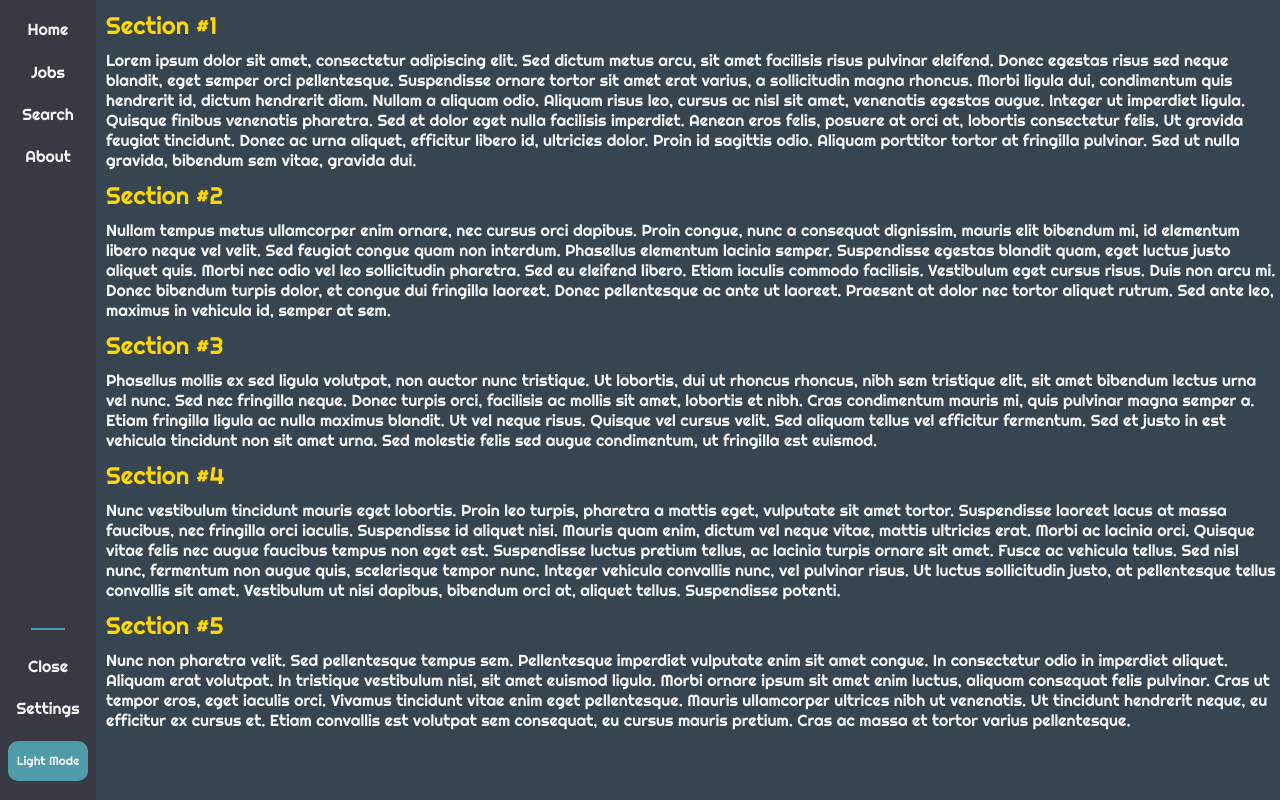
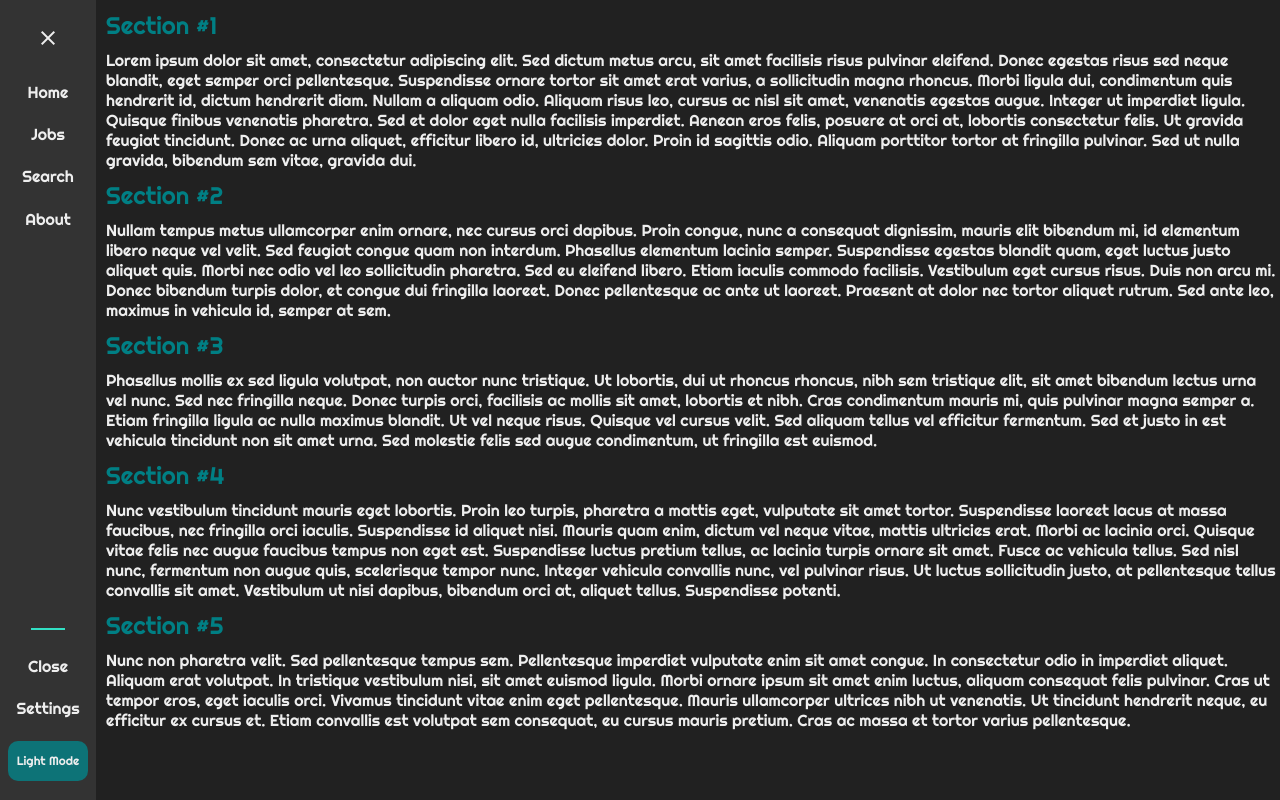
Before and after one commit to Salman-Alzamel/Web-Page-Practice, a plain HTML site: page index.html in a window 1280 px wide. Both pictures are taken after a click on the button "Dark Mode". Drawn offline with nearby package versions, Linux system fonts and the light colour scheme.

Commit message:
new dark mode and colors

```diff
--- a/index.html
+++ b/index.html
@@ -1,8 +1,4 @@
 <!DOCTYPE html>
-<!--[if lt IE 7]>      <html class="no-js lt-ie9 lt-ie8 lt-ie7"> <![endif]-->
-<!--[if IE 7]>         <html class="no-js lt-ie9 lt-ie8"> <![endif]-->
-<!--[if IE 8]>         <html class="no-js lt-ie9"> <![endif]-->
-<!--[if gt IE 8]>      <html class="no-js"> <!--<![endif]-->
 <html>
 
 <head>
@@ -13,12 +9,20 @@
     <meta name="viewport" content="width=device-width, initial-scale=1">
     <link rel="stylesheet" href="stylesheet.css">
     <link href="https://fonts.googleapis.com/css2?family=Righteous&display=swap" rel="stylesheet">
+    <link rel="stylesheet" href="https://fonts.googleapis.com/css2?family=Material+Symbols+Outlined:opsz,wght,FILL,GRAD@24,600,0,0" />
 </head>
 
 <body>
     <div class="wrapper">
         <nav class="nav-container">
             <ul class="nav-ul-top">
+                <li class="nav-li">
+                    <button type="button" class="navbar-close-btn" >
+                        <span id="close" class="material-symbols-outlined">
+                            close
+                            </span>
+                    </button>
+                </li>
                 <li class="nav-li">
                     Home
                 </li>
--- a/script.js
+++ b/script.js
@@ -1,14 +1,34 @@
 //let element = document.querySelector('.main-content')
 let wrapper = document.querySelector('.wrapper')
+let mainContent = document.querySelector('.main-content')
+let navContainer = document.querySelector('.nav-container')
+let navLi = document.querySelector('.nav-li')
 let navUlBottom = document.querySelector('.nav-ul-bottom')
 let darkModeBtn = navUlBottom.querySelector('button')
 darkModeBtn.onclick = function() {
     if (wrapper.className == 'wrapper-dark'){
         wrapper.setAttribute('class', 'wrapper')
+        mainContent.setAttribute('class', 'main-content')
+        navContainer.setAttribute('class', 'nav-container')
+        navLi.setAttribute('class', 'nav-li')
+        darkModeBtn.setAttribute('class', 'dark-mode-btn')
         darkModeBtn.innerText = 'Dark Mode'
     }else{
         wrapper.setAttribute('class', 'wrapper-dark')
+        mainContent.setAttribute('class', 'main-content-dark')
+        navContainer.setAttribute('class', 'nav-container-dark')
+        navLi.setAttribute('class', 'nav-li-dark')
+        darkModeBtn.setAttribute('class', 'dark-mode-btn-dark')
         darkModeBtn.innerText = 'Light Mode'
     }
 }
-console.log(wrapper.className)
+
+let iconClose = document.querySelector('#close')
+iconClose.onclick = function() {
+    if (iconClose.innerHTML == 'close'){
+        iconClose.innerHTML = 'menu'
+    }else{
+        iconClose.innerHTML = 'close'
+    }
+}
+// console.log(wrapper.className)
--- a/stylesheet.css
+++ b/stylesheet.css
@@ -1,7 +1,21 @@
 :root {
-    --Prime: #509ba9;
-    --white: whitesmoke;
-    --Dark: #36454f;
+    /* --Prime: #509ba9;
+    --LighterPrime: #78b4bf;
+    --white: #f5f5f5;
+    --Dark: #2e2e36;
+    --NavGray: #393944;
+    --Gold: #ffd700;
+    --Alt: #e95c4b; */
+
+    --Prime: #32E0C4;
+    --DarkPrime: #0D7377;
+    --LighterPrime: #EEEEEE;
+    --white: #EEEEEE;
+    --Dark: #212121;
+    --Nav: #0D7377;
+    --DarkNav: #333333;
+    --DarkAlt: #bebebe;
+    --Alt: #007f84;
   }
 
 * {
@@ -13,7 +27,7 @@
 
 .wrapper {
     display: flex;
-    background-color: var(--Prime);
+    background-color: var(--white);
 }
 
 .wrapper-dark {
@@ -25,7 +39,20 @@
     display: flex;
     flex-direction: column;
     justify-content: space-between;
-    background-color: rgb(57, 57, 68);
+    background-color: var(--Nav);
+    position: sticky;
+    left: 0;
+    top: 0;
+    bottom: 0;
+    width: fit-content;
+    height: 100vh;
+}
+
+.nav-container-dark {
+    display: flex;
+    flex-direction: column;
+    justify-content: space-between;
+    background-color: var(--DarkNav);
     position: sticky;
     left: 0;
     top: 0;
@@ -40,16 +67,29 @@
 }
 
 .nav-li {
-    color: whitesmoke;
+    color: var(--white);
     list-style: none;
     padding: 0.7em 0em 0.7em 0em;
     text-align: center;
     cursor: pointer;
-    transition: color 0.5s;
+    transition: color 0.3s;
 }
 
 .nav-li:hover {
     color: var(--Prime);
+}
+
+.nav-li-dark {
+    color: var(--white);
+    list-style: none;
+    padding: 0.7em 0em 0.7em 0em;
+    text-align: center;
+    cursor: pointer;
+    transition: color 0.3s;
+}
+
+.nav-li-dark:hover {
+    color: var(--DarkPrime);
 }
 
 .nav-ul-bottom {
@@ -65,11 +105,11 @@ hr {
 }
 
 .main-content {
-    color: whitesmoke;
+    color: var(--Dark);
 }
 
 .main-content-dark {
-    color: whitesmoke;
+    color: var(--LighterPrime);
 }
 
 section {
@@ -78,7 +118,8 @@ section {
 
 section h1 {
     margin: 10px 0 10px 0;
-    color: gold;
+    /* color: var(--DarkAlt); */
+    color: var(--Alt);
 }
 
 .dark-mode-btn {
@@ -90,8 +131,8 @@ section h1 {
     font-size: 12px;
     border-style: none;
     cursor: pointer;
-    transition: color 0.5s;
-    transition: background-color 0.5s;
+    transition: color 0.3s;
+    transition: background-color 0.3s;
 }
 
 .dark-mode-btn:hover {
@@ -99,14 +140,44 @@ section h1 {
     color: var(--Prime);
 }
 
-/* .section-6 {
-    color: blue;
+.dark-mode-btn-dark {
+    background-color: var(--DarkPrime);
+    color: var(--white);
+    height: 40px;
+    width: 80px;
+    border-radius: 10px;
+    font-size: 12px;
+    border-style: none;
+    cursor: pointer;
+    transition: color 0.3s;
+    transition: background-color 0.3s;
 }
 
-.section-7 {
-    color: red;
+.dark-mode-btn-dark:hover {
+    background-color: var(--white);
+    color: var(--DarkPrime);
 }
 
-.section-8 {
-    color: green;
-} */
+.navbar-close-btn {
+    background-color: rgba(255, 255, 255, 0);
+    height: 40px;
+    width: 40px;
+    border-style: none;
+    cursor: pointer;
+    transition: color 0.3s;
+    transition: background-color 0.3s;
+
+}
+
+.navbar-close-btn:hover {
+    color: var(--Prime);
+}
+
+#close {
+    color: var(--white);
+    transition: color 0.3s;
+}
+
+#close:hover {
+    color: var(--Prime);
+}
```
